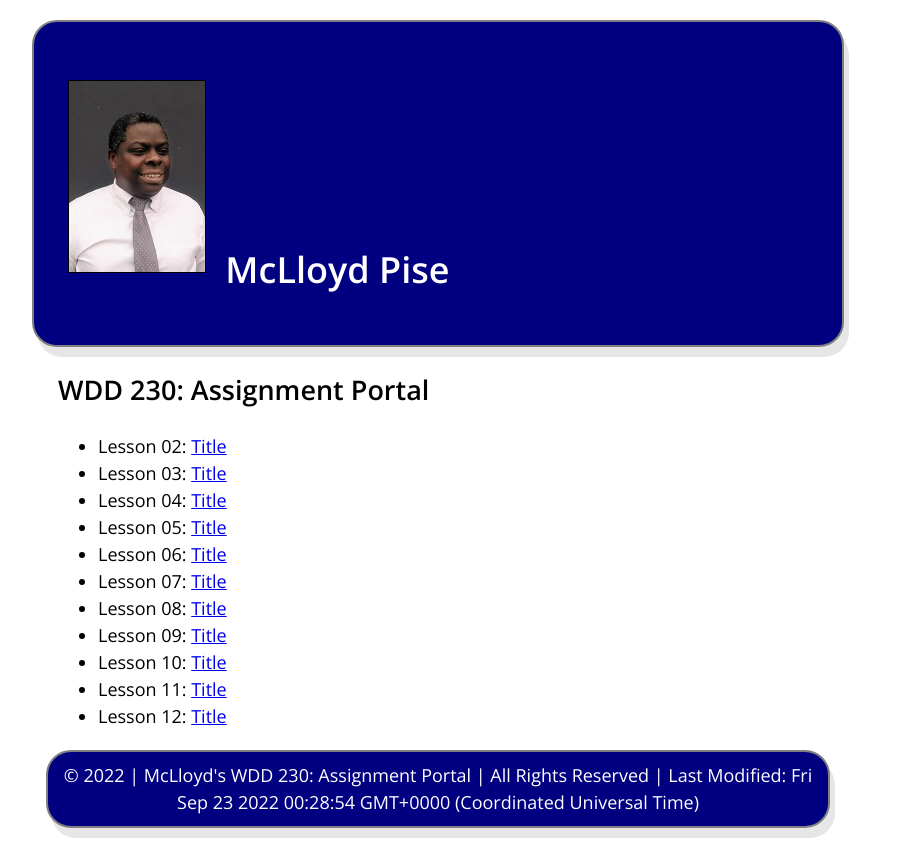
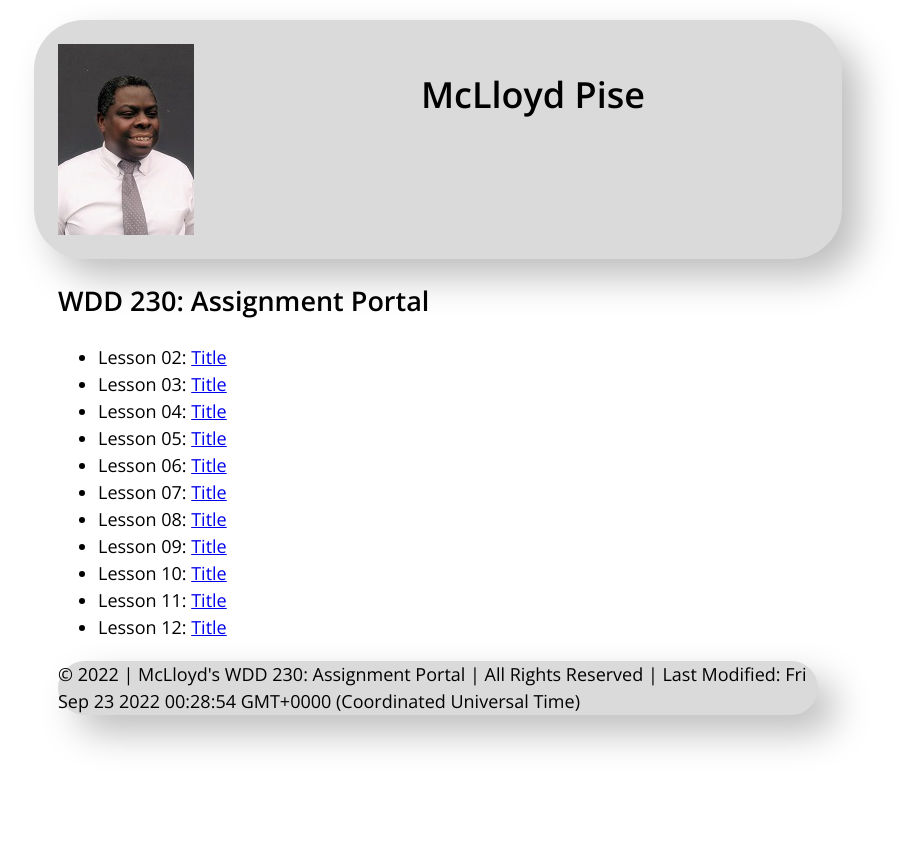
Before and after one commit to mclloydp/wdd230_2022, a plain HTML site: page index.htm in a window 1280 px wide. Shown: the whole page, without its empty margins (202-1109 px from the left). After the commit the page ends 800 px from the top, so only its background shows below. Drawn offline with nearby package versions, Linux system fonts and the light colour scheme; files that its build step writes are made by us from their sources.

Commit message:
created small css

```diff
--- a/index.htm
+++ b/index.htm
@@ -8,7 +8,7 @@
     <title>McLloyd's WDD 230: Assignment Portal</title>
     <meta name="descrioption" content="McLloyd's WDD 230: Assignment Portal at BYUI online course">
     <link rel="stylesheet" href="css/normalize.css">
-    <link href="styles/main.css" rel="stylesheet">
+    <link href="styles/small.css" rel="stylesheet">
     <link rel="preconnect" href="https://fonts.googleapis.com">
     <link rel="preconnect" href="https://fonts.gstatic.com" crossorigin>
     <link href="https://fonts.googleapis.com/css2?family=Open+Sans:wght@300;600&display=swap" rel="stylesheet">
@@ -16,7 +16,8 @@
 
 <body>
     <header>
-        <h1><img src="images/IMG-20210922-WA0000.jpg" alt="McLloyd Pise">
+        <img src="images/IMG-20210922-WA0000.jpg" alt="McLloyd Pise">
+        <h1>
             McLloyd Pise
         </h1>
     </header>
--- a/styles/main.css
+++ /dev/null
@@ -1,36 +0,0 @@
-body {
-    font-size: 18px;
-    line-height: 1.5;
-    font-family: 'Open Sans', sans-serif;
-}
-
-header, nav, main, footer {
-    margin: 1.25rem auto;
-    max-width: 760px;
-
-}
-
-header, footer {
-    background-color: navy;
-    color: white;
-    text-align: center;
-    border: 2px solid gray ;
-    padding: 10px;
-    border-radius: 25px;
-    box-shadow: 5px 10px #88888836;
-}
-
-    header {padding: 1.5rem;
-
-    }
-
-h1 img {
-    /* float: inline-start; */
-    margin: 10px;
-    border: 1px solid black;
-    size: 50px;
-}
-
-h1 {
-    text-align: start ;
-}
--- /dev/null
+++ b/styles/small.css
@@ -0,0 +1,58 @@
+body {
+  font-size: 18px;
+  line-height: 1.5;
+  font-family: "Open Sans", sans-serif;
+}
+
+header {
+  display: grid;
+  grid-template-columns: 1fr 3fr;
+}
+
+header,
+nav,
+main,
+footer {
+  margin: 1.25rem auto;
+  max-width: 760px;
+}
+
+header,
+footer {
+  /* background-color: navy;
+  color: white;
+  text-align: center;
+  border: 2px solid gray;
+  padding: 10px;
+  border-radius: 25px;
+  box-shadow: 5px 10px #88888836; */
+
+  border-radius: 50px;
+  background: #dadada;
+  box-shadow: 18px 18px 37px #bebebe, -18px -18px 37px #ffffff;
+}
+
+
+
+header {
+  padding: 1.5rem;
+}
+
+h1 img {
+  /* float: inline-start; */
+  margin: 10px;
+  border: 1px solid black;
+  size: 50px;
+}
+
+h1 {
+  text-align: center;
+  /* border-radius: 50px;
+  background: #e0e0e0;
+  box-shadow: 18px 18px 37px #bebebe, -18px -18px 37px #ffffff; */
+}
+
+img {
+  max-width: 100%;
+  display: block;
+}
```
Also changed, not shown: styles/medium.css (added).
